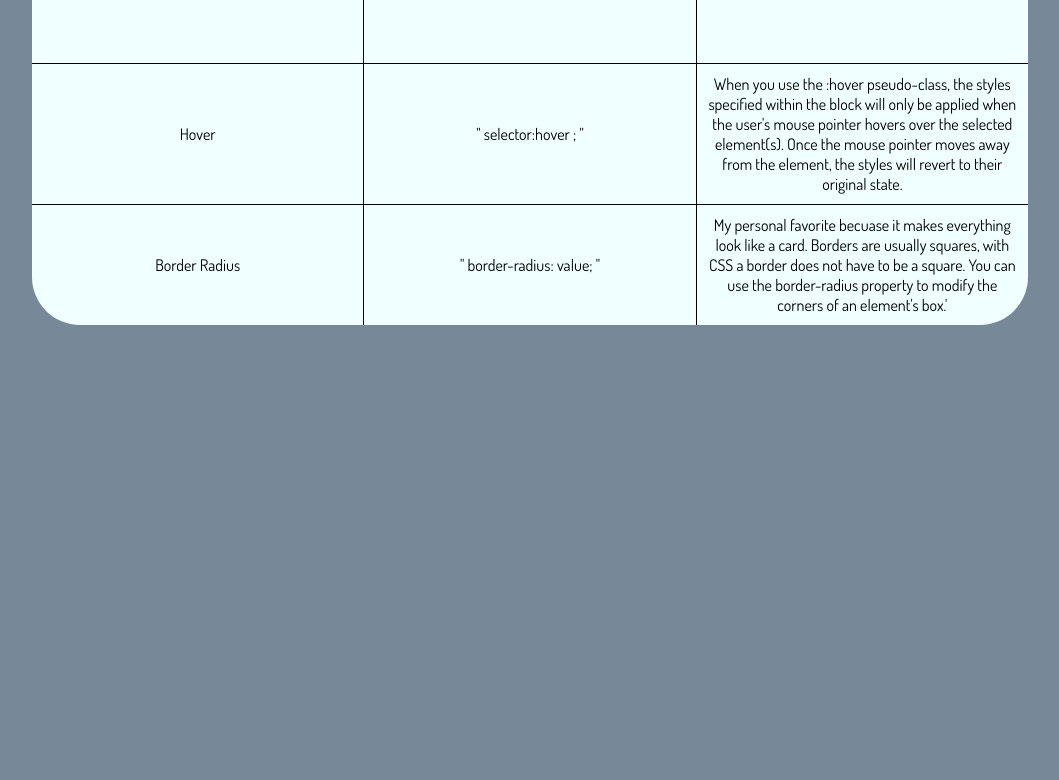
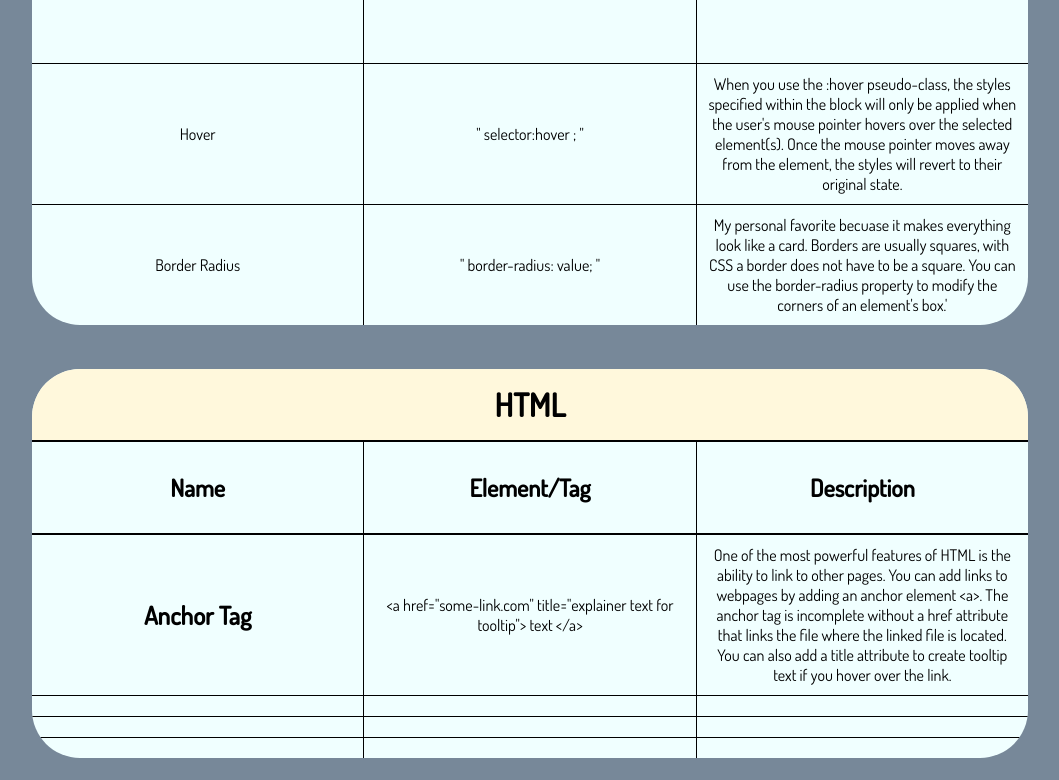
Before and after one commit to ayomidecole/Web-Design-Cheat-Sheat, a plain HTML site: page Ayomide's Web Design Cheat Sheet/index.html in a window 1280 px wide. Shown: the part 847-1627 px from the top of the page, without its empty margins (110-1169 px from the left). Before the commit the page ends 1214 px from the top, so only its background shows below. Drawn offline with Linux system fonts and the light colour scheme.

Commit message:
Added in HTML table and added in Anchor Tag to the Table

```diff
--- a/Ayomide's Web Design Cheat Sheet/index.html
+++ b/Ayomide's Web Design Cheat Sheet/index.html
@@ -65,6 +65,53 @@
 
     </div>
 
+        <!--Added in HTML table below-->
+        <div class='container'>
+          <table class='html-table'>
+            <thead>
+              <tr>
+                <th colspan='4' class='table-heading'><h1>HTML</h1></th>
+              </tr>
+              <tr class='column-heading'>
+                <th><h2>Name</h2></th>
+                <th><h2>Element/Tag</h2></th>
+                <th><h2>Description</h2></th>
+              </tr>
+            </thead>
+
+            <tbody>
+              <tr>
+                <td class="name">Anchor Tag</td>
+                <td>&lt;a href="some-link.com" title="explainer text for tooltip"&gt; text &lt;/a&gt;</td>
+                <td>One of the most powerful features of HTML is the ability to link to other pages. You can add links to webpages by adding an anchor element &lt;a&gt;.
+                  The anchor tag is incomplete without a href attribute that links the file where the linked file is located. You can also add a title attribute to create tooltip text if you
+                  hover over the link.</td>
+              </tr>
+
+                <tr>
+                <td class="name"></td>
+                <td></td>
+                <td></td>
+              </tr>
+
+              <tr>
+                <td class="name"></td>
+                <td></td>
+                <td></td>
+              </tr>
+
+              <tr>
+                <td class="name"></td>
+                <td></td>
+                <td></td>
+              </tr>
+
+            </tbody>
+
+          </table>
+
+        </div>
+
   </body>
 
   </html>
```
